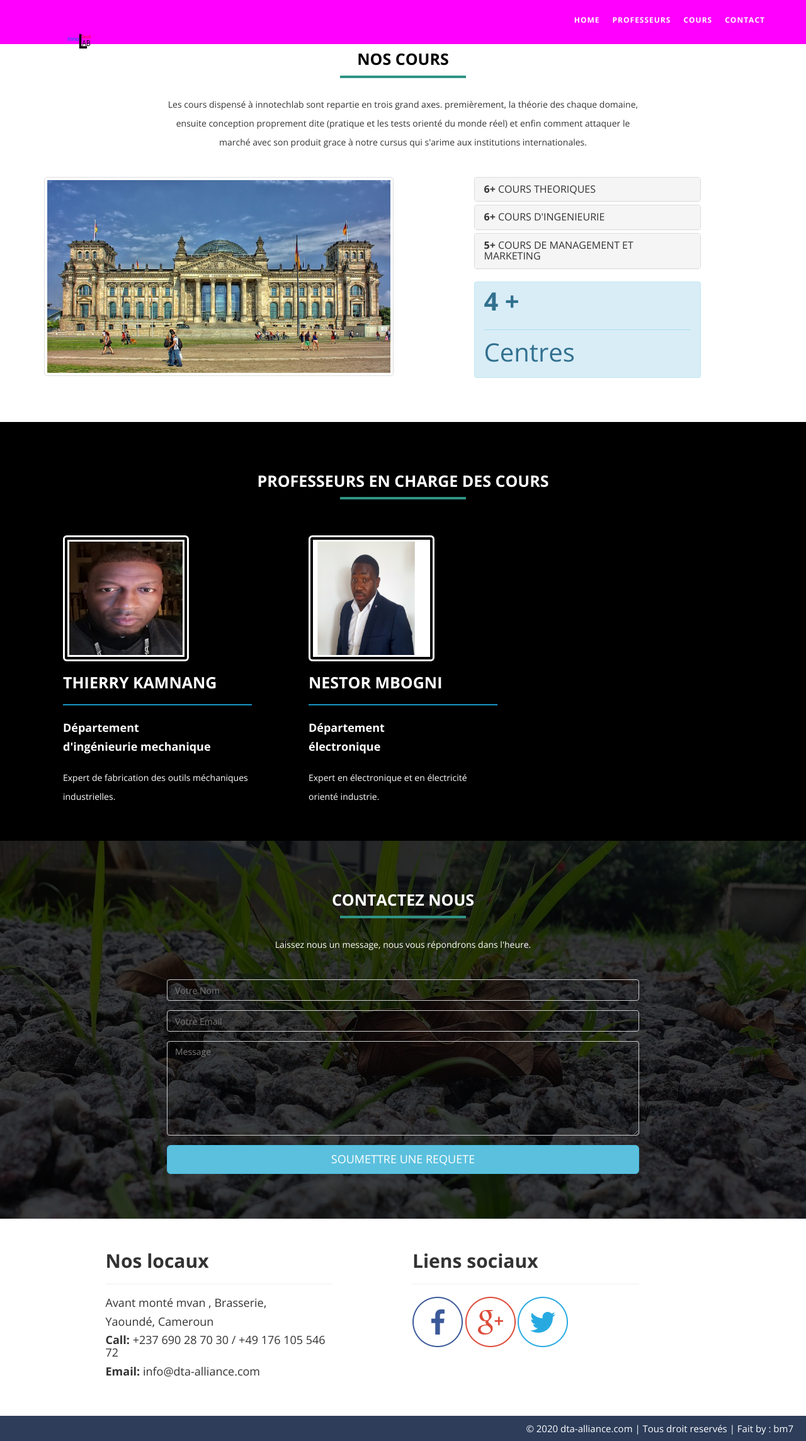
After one commit to bm777/itl, a Flask app: a page that uses templates/cours.html in a window 1280 px wide. The commit adds this page. Shown: the whole page at 63% size. Run offline with Flask 2, Linux system fonts and the light colour scheme; some libraries are stand-ins or nearby versions.

Commit message:
Added template for cours

```diff
--- a/main.py
+++ b/main.py
@@ -2,7 +2,19 @@ from flask import Flask, render_template
 
 app = Flask(__name__)
 
-
+# home page for 127.0.0.1:5000
+# 127.0.0.1 Local ip address
+# 5000 is default port adress
 @app.route('/')
 def main():
     return render_template('index.html')
+
+
+# home page for 127.0.0.1:5000/cours
+# 127.0.0.1 Local ip address
+# 5000 is default port adress
+@app.route('/cours/<name>')
+def cours(name=None):
+
+	tmp = name if name is not None else "None"
+	return render_template("cours.html", name=tmp)
--- a/static/assets/css/style.css
+++ b/static/assets/css/style.css
@@ -24,11 +24,11 @@ body {
     ===================================*/
 
 .logo-custom {
-    max-height: 40px;
+    max-height: 100px;
 }
 
 #menu {
-    background-color: rgba(28, 43, 75, 1);
+    background-color: rgb(255, 0, 255);  /*28, 43, 75,*/
     color: #fff;
     font-size: 12px;
     font-weight: 900;
--- /dev/null
+++ b/templates/cours.html
@@ -0,0 +1,283 @@
+<!DOCTYPE html>
+<html xmlns="http://www.w3.org/1999/xhtml">
+<head>
+    <meta charset="utf-8" />
+    <meta name="viewport" content="width=device-width, initial-scale=1, maximum-scale=1" />
+    <meta name="description" content="" />
+    <meta name="author" content="" />
+    <title>Cours {{ name }}</title>
+    <!-- BOOTSTRAP CORE STYLE CSS -->
+    <link href="{{ url_for('static', filename='assets/css/bootstrap.css') }}" rel="stylesheet" />
+    <!-- FONT AWESOME CSS -->
+<link href="{{ url_for('static', filename='assets/css/font-awesome.min.css') }}" rel="stylesheet" />
+     <!-- FLEXSLIDER CSS -->
+<link href="{{ url_for('static', filename='assets/css/flexslider.css') }}" rel="stylesheet" />
+    <!-- CUSTOM STYLE CSS -->
+    <link href="{{ url_for('static', filename='assets/css/style.css') }}" rel="stylesheet" />
+  <!-- Google	Fonts -->
+	<link href='http://fonts.googleapis.com/css?family=Open+Sans:400,700,300' rel='stylesheet' type='text/css' />
+</head>
+<body >
+
+ <div class="navbar navbar-inverse navbar-fixed-top " id="menu">
+        <div class="container">
+            <div class="navbar-header">
+                <button type="button" class="navbar-toggle" data-toggle="collapse" data-target=".navbar-collapse">
+                    <span class="icon-bar"></span>
+                    <span class="icon-bar"></span>
+                    <span class="icon-bar"></span>
+                </button>
+                <a class="navbar-brand" href="/"><img class="logo-custom" src="{{ url_for('static', filename='assets/img/itl.svg') }}" alt=""  /></a>
+            </div>
+            <div class="navbar-collapse collapse move-me">
+                <ul class="nav navbar-nav navbar-right">
+                    <li ><a href="#">HOME</a></li>
+                     <!-- <li><a href="#features-sec">FEATURES</a></li> -->
+                    <li><a href="#faculty-sec">PROFESSEURS</a></li>
+                     <li><a href="#course-sec">COURS</a></li>
+                     <li><a href="#contact-sec">CONTACT</a></li>
+                </ul>
+            </div>
+
+        </div>
+    </div>
+
+
+    <!-- FACULTY SECTION END-->
+      <div id="course-sec" class="container set-pad">
+             <div class="row text-center">
+                 <div class="col-lg-8 col-lg-offset-2 col-md-8 col-sm-8 col-md-offset-2 col-sm-offset-2">
+                     <h1 data-scroll-reveal="enter from the bottom after 0.1s" class="header-line">NOS COURS </h1>
+                     <p data-scroll-reveal="enter from the bottom after 0.3s">
+                      Les cours dispensé à innotechlab sont repartie en trois grand axes. premièrement, la théorie des chaque domaine, ensuite conception proprement dite (pratique et les tests orienté du monde réel) et enfin comment attaquer le marché avec son produit grace à notre cursus qui s'arime aux institutions internationales.
+                         </p>
+                 </div>
+
+             </div>
+             <!--/.HEADER LINE END-->
+
+
+           <div class="row set-row-pad" >
+           <div class="col-lg-6 col-md-6 col-sm-6 " data-scroll-reveal="enter from the bottom after 0.4s" >
+                 <img src="{{ url_for('static', filename='assets/img/building.jpg') }}" class="img-thumbnail" />
+           </div>
+               <div class="col-lg-4 col-md-4 col-sm-4 col-lg-offset-1 col-md-offset-1 col-sm-offset-1">
+                   <div class="panel-group" id="accordion">
+                        <div class="panel panel-default" data-scroll-reveal="enter from the bottom after 0.5s">
+                            <div class="panel-heading" >
+                                <h4 class="panel-title">
+                                    <a data-toggle="collapse" data-parent="#accordion" href="#collapse1" class="collapsed">
+                                  <strong>   6+</strong> COURS THEORIQUES
+                                    </a>
+                                </h4>
+                            </div>
+                            <div id="collapse1" class="panel-collapse collapse" style="height: 0px;">
+                                <div class="panel-body">
+                                    <p>
+                                      <a href="">1. Concept de base de modélisation 3D </a> <br>
+                                      <a href="">2. Mathématiques théoriques</a>  <br>
+                                      <a href="">3. Electronique</a>  <br>
+                                      <a href="">4. Programmation Arduino/C</a> <br>
+                                      <a href="">5. Programmation Python/C++</a>  <br>
+                                      <a href="">6. Autres</a>
+                                    </p>
+                                </div>
+                            </div>
+                        </div>
+                        <div class="panel panel-default" data-scroll-reveal="enter from the bottom after 0.7s">
+                            <div class="panel-heading">
+                                <h4 class="panel-title">
+                                    <a data-toggle="collapse" data-parent="#accordion" href="#collapse2" class="collapsed">
+                                      <strong>   6+</strong> COURS D'INGENIEURIE
+                                    </a>
+                                </h4>
+                            </div>
+                            <div id="collapse2" class="panel-collapse collapse" style="height: 0px;">
+                                <div class="panel-body">
+                                    <p>
+                                      <a href="">1. Modélisation et Simmulation 3D</a>  <br>
+                                      <a href="">2. Mathémtiques pratiques</a>  <br>
+                                      <a href="">3. Electronique pratique (conception des circuit)</a>  <br>
+                                      <a href="">4. Introduction au R.O.S</a> <br>
+                                      <a href="">5. Programmation Web</a> <br>
+                                      <a href="">6. Autres</a>
+                                    </p>
+                                </div>
+                            </div>
+                        </div>
+                        <div class="panel panel-default" data-scroll-reveal="enter from the bottom after 0.9s">
+                            <div class="panel-heading">
+                                <h4 class="panel-title">
+                                    <a data-toggle="collapse" data-parent="#accordion" href="#collapse3" class="collapsed">
+                                        <strong>   5+</strong> COURS DE MANAGEMENT ET MARKETING
+                                    </a>
+                                </h4>
+                            </div>
+                            <div id="collapse3" class="panel-collapse collapse"  style="height: 0px;">
+                                <div class="panel-body">
+                                    <p>
+                                      <a href="">1. Gestion du temps</a>  <br>
+                                      <a href="">2. Design thinking</a> <br>
+                                      <a href="">3. Elaboration des business plan</a> <br>
+                                      <a href="">4. Management industriel</a> <br>
+                                      <a href="">5. Marketing</a> <br>
+                                      <a href="">6. Autres</a>
+                                    </p>
+                                </div>
+                            </div>
+                        </div>
+                    </div>
+                   <div class="alert alert-info" data-scroll-reveal="enter from the bottom after 1.1s" >
+                       <span style="font-size:40px;">
+                          <strong> 4 + </strong>
+                           <hr />
+                           Centres
+                       </span>
+                   </div>
+           </div>
+
+
+
+               </div>
+             </div>
+
+
+      <!-- FEATURES SECTION END-->
+    <div id="faculty-sec" >
+    <div class="container set-pad">
+             <div class="row text-center">
+                 <div class="col-lg-8 col-lg-offset-2 col-md-8 col-sm-8 col-md-offset-2 col-sm-offset-2">
+                     <h1 data-scroll-reveal="enter from the bottom after 0.1s" class="header-line">PROFESSEURS EN CHARGE DES COURS</h1>
+                     <p data-scroll-reveal="enter from the bottom after 0.3s">
+                      <!-- Notre programme de formation est repartie sur plusieurs thème sous-jacent l'entreprenariat. C'est-à-dire de la façon de concevoir jusqu'a la conception en utilisant les outils de pointes de la 3D, IoT, la digitalisation et l'Intelligence artificielle. -->
+                         </p>
+                 </div>
+
+             </div>
+             <!--HEADER LINE END-->
+
+           <div class="row" style="padding-left: 0%;">
+
+
+                 <div class="col-lg-4  col-md-4 col-sm-4" data-scroll-reveal="enter from the bottom after 0.5s">
+                     <div class="faculty-div">
+                     <img style="width: 200px;height: 200px" src="{{ url_for('static', filename='assets/img/faculty/thierry.jpg') }}"  class="img-rounded" />
+                   <h3 >Thierry KAMNANG</h3>
+                    <hr />
+                         <h4>Département <br /> d'ingénieurie mechanique</h4>
+                      <p >
+                       Expert de fabrication des outils méchaniques industrielles.
+
+                      </p>
+                    </div>
+                  </div>
+
+                  <div class="col-lg-4  col-md-4 col-sm-4" data-scroll-reveal="enter from the bottom after 0.6s">
+                     <div class="faculty-div">
+                         <img  style="width: 200px; height: 200px" src="{{ url_for('static', filename='assets/img/faculty/nestor.png') }}" class="img-rounded" />
+                        <h3 >Nestor MBOGNI</h3>
+                        <hr />
+                             <h4>Département <br /> électronique</h4>
+                        <p >
+                           Expert en électronique et en électricité orienté industrie.
+
+                       </p>
+                    </div>
+                   </div>
+
+               </div>
+             </div>
+        </div>
+      <!-- COURSES SECTION END-->
+    <div id="contact-sec"   >
+           <div class="overlay">
+ <div class="container set-pad">
+      <div class="row text-center">
+                 <div class="col-lg-8 col-lg-offset-2 col-md-8 col-sm-8 col-md-offset-2 col-sm-offset-2">
+                     <h1 data-scroll-reveal="enter from the bottom after 0.1s" class="header-line" >CONTACTEZ NOUS </h1>
+                     <p data-scroll-reveal="enter from the bottom after 0.3s">
+                     Laissez nous un message, nous vous répondrons dans l'heure.
+                         </p>
+                 </div>
+
+             </div>
+             <!--/.HEADER LINE END-->
+           <div class="row set-row-pad"  data-scroll-reveal="enter from the bottom after 0.5s" >
+
+
+                 <div class="col-lg-8 col-lg-offset-2 col-md-8 col-md-offset-2 col-sm-8 col-sm-offset-2">
+                    <form>
+                        <div class="form-group">
+                            <input type="text" class="form-control "  required="required" placeholder="Votre Nom" />
+                        </div>
+                        <div class="form-group">
+                            <input type="text" class="form-control " required="required"  placeholder="Votre Email" />
+                        </div>
+                        <div class="form-group">
+                            <textarea name="message" required="required" class="form-control" style="min-height: 150px;" placeholder="Message"></textarea>
+                        </div>
+                        <div class="form-group">
+                            <button type="submit" class="btn btn-info btn-block btn-lg">SOUMETTRE UNE REQUETE</button>
+                        </div>
+
+                    </form>
+                </div>
+
+
+
+
+
+
+               </div>
+                </div>
+          </div>
+       </div>
+     <div class="container">
+             <div class="row set-row-pad"  >
+    <div class="col-lg-4 col-md-4 col-sm-4   col-lg-offset-1 col-md-offset-1 col-sm-offset-1 " data-scroll-reveal="enter from the bottom after 0.4s">
+
+                    <h2 ><strong>Nos locaux </strong></h2>
+        <hr />
+                    <div >
+                        <h4>Avant monté mvan , Brasserie,</h4>
+                        <h4>Yaoundé, Cameroun</h4>
+                        <h4><strong>Call:</strong>  +237 690 28 70 30 / +49 176 105 546 72</h4>
+                        <h4><strong>Email: </strong>info@dta-alliance.com</h4>
+                    </div>
+
+
+                </div>
+                 <div class="col-lg-4 col-md-4 col-sm-4   col-lg-offset-1 col-md-offset-1 col-sm-offset-1" data-scroll-reveal="enter from the bottom after 0.4s">
+
+                    <h2 ><strong>Liens sociaux </strong></h2>
+        <hr />
+                    <div >
+                        <a href="https://www.facebook.com/Digital-Transformation-2917973734895299/">  <img src="{{ url_for('static', filename='assets/img/Social/facebook.png') }}" alt="" /> </a>
+                     <a href=""> <img src="{{ url_for('static', filename='assets/img/Social/google-plus.png') }}" alt="" /></a>
+                     <a href="https://twitter.com/digit_trans"> <img src="{{ url_for('static', filename='assets/img/Social/twitter.png') }}" alt="" /></a>
+                    </div>
+                    </div>
+
+
+                </div>
+                 </div>
+     <!-- CONTACT SECTION END-->
+    <div id="footer">
+          &copy 2020 dta-alliance.com | Tous droit reservés |  <a href="github.com/bm777" style="color: #fff" target="_blank">Fait by : bm7</a>
+    </div>
+     <!-- FOOTER SECTION END-->
+
+    <!--  Jquery Core Script -->
+    <script src="{{ url_for('static', filename='assets/js/jquery-1.10.2.js') }}"></script>
+    <!--  Core Bootstrap Script -->
+    <script src="{{ url_for('static', filename='assets/js/bootstrap.js') }}"></script>
+    <!--  Flexslider Scripts -->
+         <script src="{{ url_for('static', filename='assets/js/jquery.flexslider.js') }}"></script>
+     <!--  Scrolling Reveal Script -->
+    <script src="{{ url_for('static', filename='assets/js/scrollReveal.js') }}"></script>
+    <!--  Scroll Scripts -->
+    <script src="{{ url_for('static', filename='assets/js/jquery.easing.min.js') }}"></script>
+    <!--  Custom Scripts -->
+         <script src="{{ url_for('static', filename='assets/js/custom.js') }}"></script>
+</body>
+</html>
--- a/templates/index.html
+++ b/templates/index.html
@@ -26,8 +26,8 @@
                     <span class="icon-bar"></span>
                     <span class="icon-bar"></span>
                     <span class="icon-bar"></span>
-                </button>
-                <a class="navbar-brand" href="#"><img class="logo-custom" src="{{ url_for('static', filename='assets/img/logo.png') }}" alt=""  /></a>
+                </button>   <!--  -->
+                <a class="navbar-brand" href="#" style="height: 100px;"><img class="logo-custom" src="{{ url_for('static', filename='assets/img/itl.svg') }}" alt="Error while importing" /></a>
             </div>
             <div class="navbar-collapse collapse move-me">
                 <ul class="nav navbar-nav navbar-right">
@@ -38,7 +38,6 @@
                      <li><a href="#contact-sec">CONTACT</a></li>
                 </ul>
             </div>
-
         </div>
     </div>
       <!--NAVBAR SECTION END-->
```
Also changed, not shown: static/assets/img/itl.svg (added).
